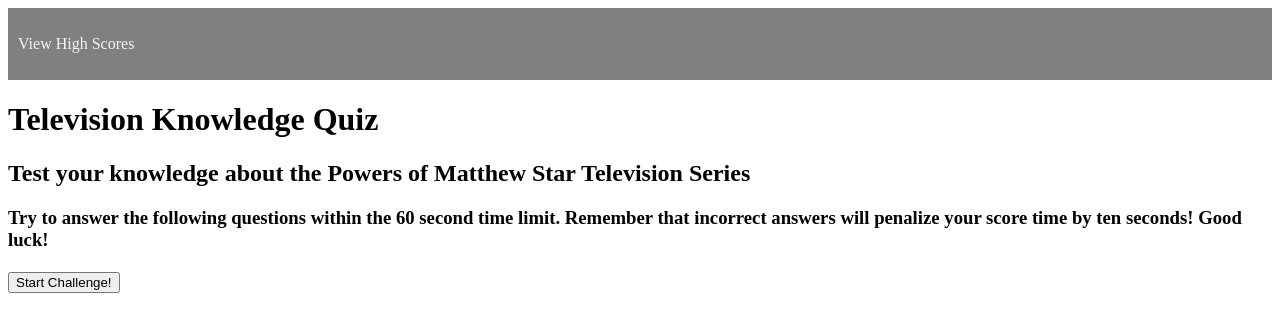
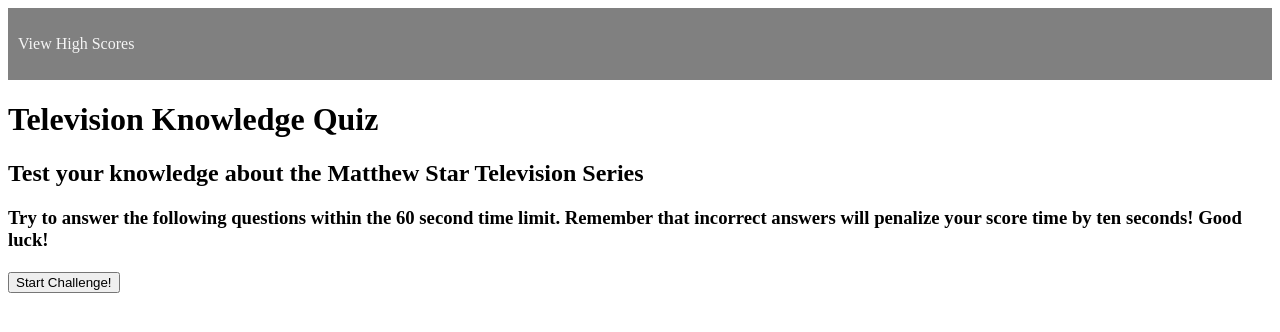
Before and after one commit to qkeddy/powers-of-matthew-star-code-quiz, a plain HTML site: page index.html in a window 1280 px wide. Drawn offline with Linux system fonts and the light colour scheme.

Commit message:
Updated text in HTML to not give away the answer.

```diff
--- a/index.html
+++ b/index.html
@@ -20,7 +20,7 @@
         <!-- Static Header -->
         <h1>Television Knowledge Quiz</h1>
         <h2>
-            Test your knowledge about the Powers of Matthew Star Television
+            Test your knowledge about the Matthew Star Television
             Series
         </h2>
         <div id="focus-area">
```
